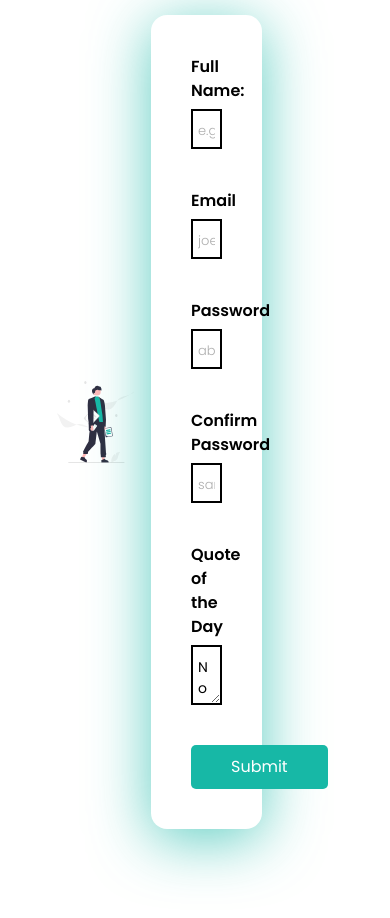
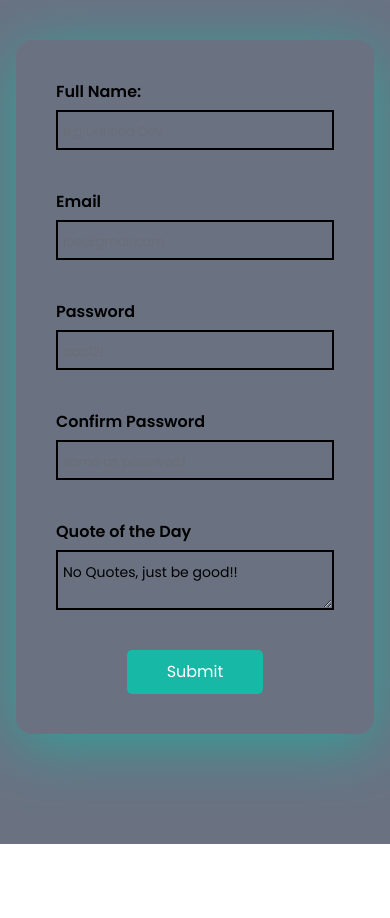
Before and after one commit to untitledDev9/Form_Handling, a React (Vite) app: page / in a window 390 px wide. Shown: the top 918 px of the page. Built offline with nearby package versions, Linux system fonts and the light colour scheme.

Commit message:
making it responsive

```diff
--- a/src/index.css
+++ b/src/index.css
@@ -1,5 +1,11 @@
 
 @import "tailwindcss";
+
+    @theme {
+        --breakpoint-Laptop:1025px;
+        --breakpoint-tablet: 901px;
+        --breakpoint-mobile: 501px;
+    }
 
 
 body {
--- a/src/pages/FormPages.jsx
+++ b/src/pages/FormPages.jsx
@@ -66,14 +66,22 @@ const FormPages = () => {
     <>
 
 
-      <section className=" flex justify-center items-center h-screen pl-10 pr-32 mb-20">
+      <section className=" flex justify-center items-center h-screen pl-10 pr-32 mb-20
+      max-tablet:bg-amber-400 max-tablet:block  max-tablet:p-10 max-tablet:mb-0 max-tablet:py-24
+      max-mobile:bg-gray-500 max-mobile:px-4 max-mobile:py-10
+      ">
 
-        <main className=' w-[50%] flex items-center justify-center'>
+        <main className=' w-[50%] flex items-center justify-center
+        max-tablet:hidden
+        '>
           <img src={backgroungImage} alt="" className=' w-[70%]' />
         </main>
 
 
-        <form onSubmit={handleSubmit} className=' w-[50%] px-10 shadow-[0_10px_60px_rgba(23,184,166,0.7)] flex flex-col gap-10 py-10 rounded-2xl'>
+        <form onSubmit={handleSubmit} className=' w-[50%] px-10 shadow-[0_10px_60px_rgba(23,184,166,0.7)] flex flex-col gap-10 py-10 rounded-2xl
+        max-tablet:w-[70%] max-tablet:mx-auto
+        max-mobile:w-full
+        '>
           <div>
 
 
```
